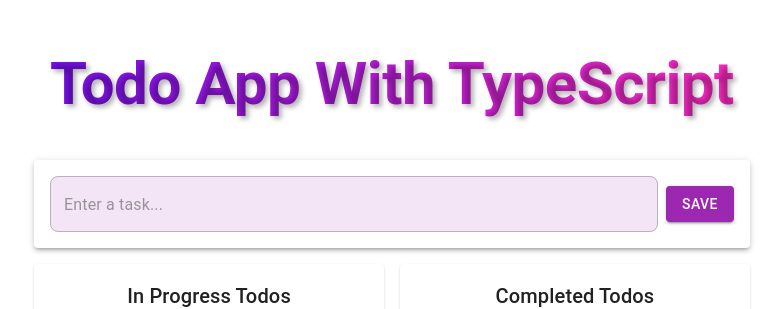
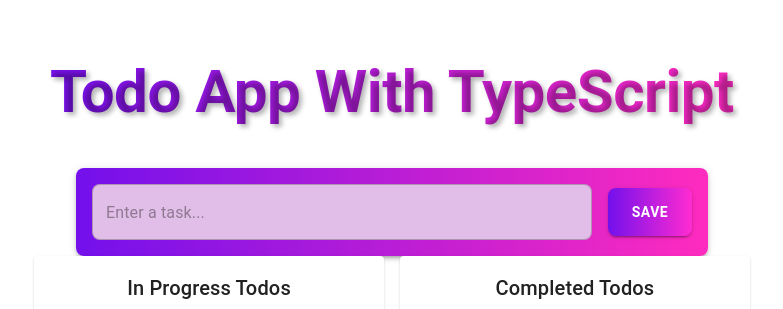
Before and after one commit to recep-demir/todo-app-ts, a React (Vite) app: page / in a window 1280 px wide. Shown: the part 196-505 px from the top of the page, without its empty margins (248-1031 px from the left). Built offline with nearby package versions, Linux system fonts and the light colour scheme; no server answers.

Commit message:
refactor: enhance AddTodo component structure and improve form handling

```diff
--- a/src/components/AddTodo.tsx
+++ b/src/components/AddTodo.tsx
@@ -1,39 +1,51 @@
 import { Box, Button, Paper, TextField } from "@mui/material";
 import { useState } from "react";
 
-interface IAddTodo {
-  addTodo: AddFn;
+interface IAddTodo{
+    addTodo:AddFn
 }
 
-const AddTodo: React.FC<IAddTodo> = ({ addTodo }) => {
+const AddTodo:React.FC<IAddTodo> = ({addTodo}) => {
   const [task, setTask] = useState("");
 
-  const handleChange = (e: React.ChangeEvent<HTMLInputElement>) => {
+  const handleChange = (
+    e: React.ChangeEvent<HTMLInputElement | HTMLTextAreaElement>
+  ) => {
     setTask(e.target.value);
   };
 
   const handleSubmit = (e: React.FormEvent<HTMLFormElement>) => {
     e.preventDefault();
-    if (!task.trim()) return;
-    addTodo(task.trim());
-    setTask("");
+    addTodo(task)
+    setTask("")
   };
 
   return (
     <Paper
-      component="form"
-      onSubmit={handleSubmit}
       elevation={3}
       sx={{
         p: 2,
+        borderRadius: 2,
+        maxWidth: 600,
+        mx: "auto",
+        mt: 3,
+        background: "linear-gradient(90deg, #7310ec, #ff2bbf)",
+      }}
+    >
+      <Box
+        component="form"
+        onSubmit={handleSubmit}
+        sx={{
           display: "flex",
-        gap: 1,
+          flexDirection: { xs: "column", sm: "row" },
           alignItems: "center",
-        mb: 2,
+          gap: 2,
+
         }}
       >
         <TextField
       value={task}
+      //   onChange={(e)=>setTask(e.target.value)}
       onChange={handleChange}
       placeholder="Enter a task..."
       variant="outlined"
@@ -42,14 +54,21 @@ const AddTodo: React.FC<IAddTodo> = ({ addTodo }) => {
         flex: 1,
       "& .MuiOutlinedInput-root": {
           borderRadius: 2,
-            backgroundColor: "#f3e5f5",
+          backgroundColor: "#e1bee7",
         },
       }}
     />
-      <Box>
-        <Button type="submit" variant="contained" color="secondary">
-          SAVE
-        </Button>
+    <Button  type="submit"
+      variant="contained"
+
+      sx={{
+        px: 3,
+        py: 1.5,
+        borderRadius: 2,
+        fontWeight: "bold",
+        textTransform: "none",
+        background: "linear-gradient(90deg, #7310ec, #ff2bd1)"
+      }}>SAVE</Button>
   </Box>
 </Paper>
   );
```
Lines whose indentation alone changed are shown as unchanged.
